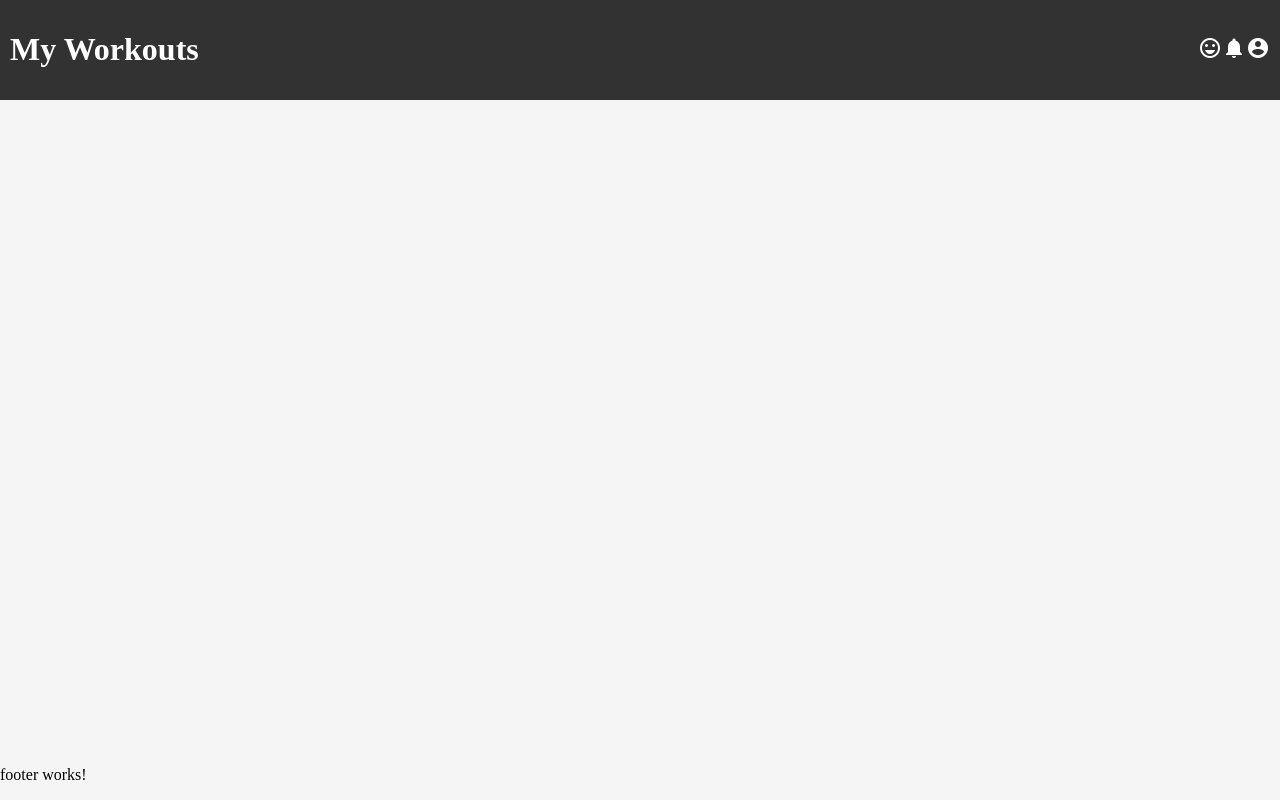
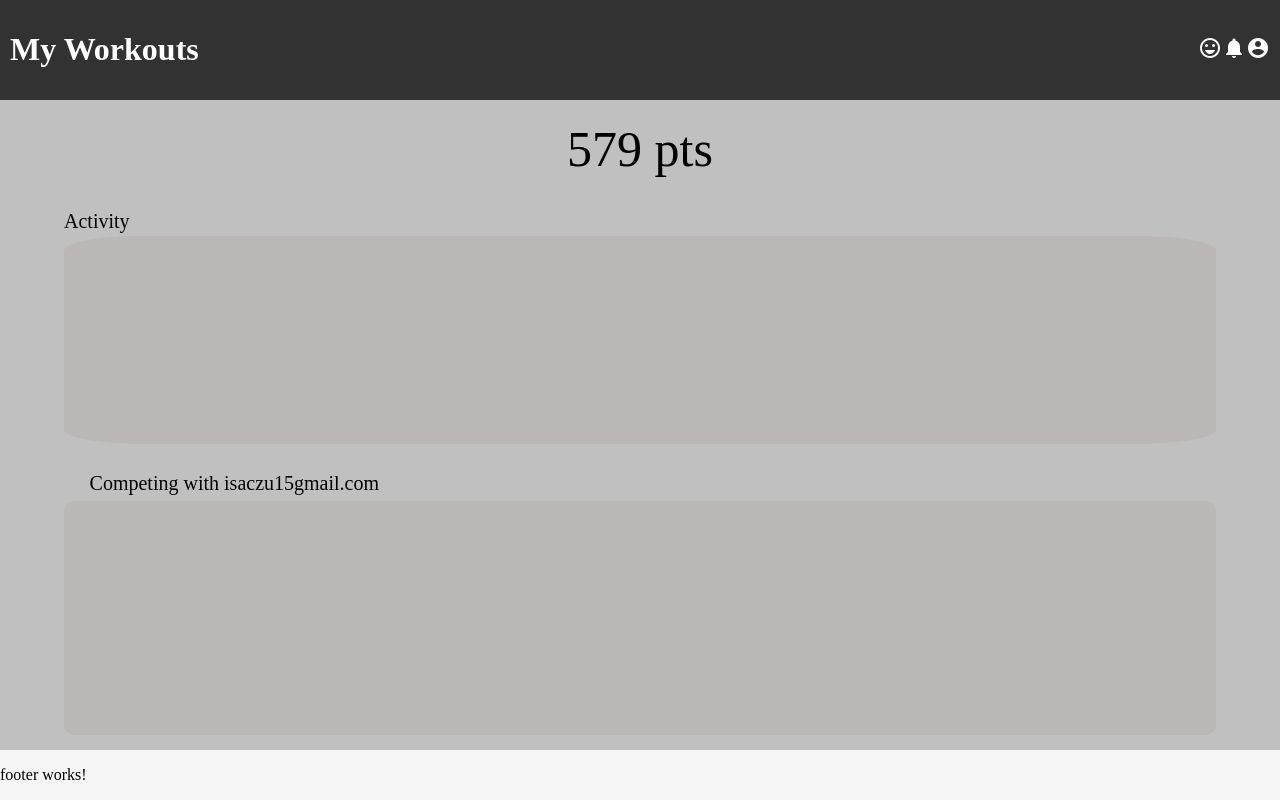
Before and after one commit to amczuboka/WorkoutDesignProject, an Angular app: page /points in a window 1280 px wide. Before the commit this address led to /. Built offline with nearby package versions, Linux system fonts and the light colour scheme.

Commit message:
Create points component
Create uncompleted points component and add a path to routing to route to this component

```diff
--- a/src/app/app-routing.module.ts
+++ b/src/app/app-routing.module.ts
@@ -1,8 +1,13 @@
 import { NgModule } from '@angular/core';
 import { RouterModule, Routes } from '@angular/router';
 import { LandingComponent } from './pages/landing/landing.component';
+import { PointsComponent } from './pages/points/points.component';
 
 const routes: Routes = [
+  {
+    path: 'points',
+    component: PointsComponent,
+  },
   {
     path: '',
     component: LandingComponent,
--- a/src/app/app.module.ts
+++ b/src/app/app.module.ts
@@ -7,12 +7,14 @@ import { HeaderComponent } from './components/header/header.component';
 import { FooterComponent } from './components/footer/footer.component';
 import { LandingComponent } from './pages/landing/landing.component';
 import { MatIconModule } from '@angular/material/icon';
+import { PointsComponent } from './pages/points/points.component';
 @NgModule({
   declarations: [
     AppComponent,
     HeaderComponent,
     FooterComponent,
-    LandingComponent
+    LandingComponent,
+    PointsComponent
   ],
   imports: [
     BrowserModule,
--- /dev/null
+++ b/src/app/pages/points/points.component.html
@@ -0,0 +1,20 @@
+<div class="page-content">
+    <div class="points">
+        <p>579 pts</p>
+    </div>
+
+    <div class="Activity">
+        <p>Activity</p>
+        <div class="user-stats">
+
+        </div>
+    </div>
+
+    <div class="Competition">
+        <p>Competing with
+            isaczu15gmail.com</p>
+        <div class="comp-stats">
+
+        </div>
+    </div>
+</div>
--- /dev/null
+++ b/src/app/pages/points/points.component.scss
@@ -0,0 +1,74 @@
+.page-content {
+  display: flex;
+  flex-direction: column;
+  height: 100%;
+  background-color: #c0c0c0;
+}
+
+.points {
+  height: 15%;
+}
+
+.points p {
+  height: 100%;
+  margin: 0;
+  text-align: center;
+  font-size: 50px;
+  display: flex;
+  justify-content: center;
+  align-items: center;
+}
+
+.Activity {
+  height: 40%;
+  color: black;
+  font-size: 20px;
+  display: flex;
+  justify-content: center;
+  align-items: center;
+  flex-direction: column;
+}
+
+.Competition {
+  height: 45%;
+  color: black;
+  font-size: 20px;
+  display: flex;
+  justify-content: center;
+  align-items: center;
+  flex-direction: column;
+}
+
+.Activity p {
+    height: 10%;
+    order: 1;
+    margin-left: 5%;
+    align-self: flex-start;
+}
+
+.Competition p {
+    height: 10%;
+    order: 1;
+    margin-left: 7%;
+    align-self: flex-start;
+}
+
+.user-stats {
+  order: 2;
+  height: 80%;
+  width: 90%;
+  border-radius: 7%;
+  background-color: #bcb7b7;
+}
+
+.comp-stats {
+  order: 2;
+  height: 80%;
+  width: 90%;
+  border-radius: 10px;
+  background-color: #bcb7b7;
+}
+
+p {
+  margin: 0;
+}
```
Also changed, not shown: src/app/pages/points/points.component.ts (added, +10 -0 lines), 1 other file (tests, documents, lock files or other folders).
